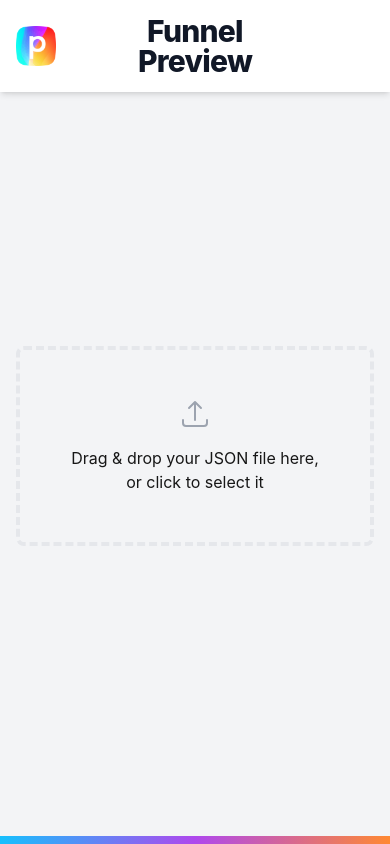
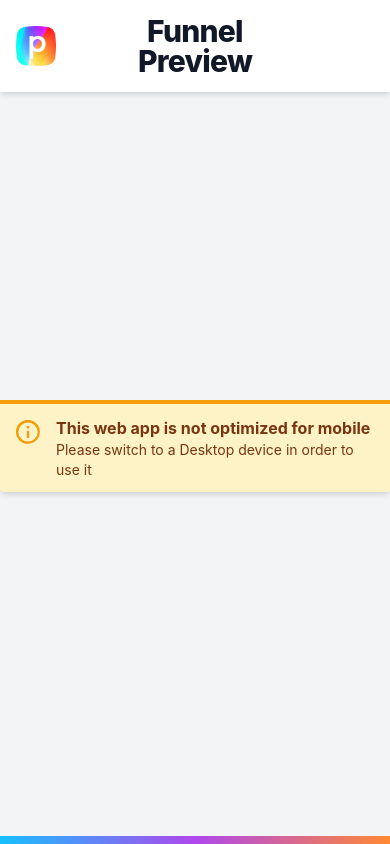
Before and after one commit to antoniocosentino/funnel-preview, a Next.js app: page / in a window 390 px wide. Built offline with nearby package versions, Linux system fonts and the light colour scheme.

Commit message:
mobile warning

```diff
--- /dev/null
+++ b/src/components/MobileWarning.tsx
@@ -0,0 +1,15 @@
+import React from 'react';
+
+const MobileWarning: React.FC = () => (
+    <div className="bg-amber-100 border-t-4 border-amber-500 rounded-b text-amber-900 px-4 py-3 shadow-md" role="alert">
+        <div className="flex">
+            <div className="py-1"><svg className="fill-current h-6 w-6 text-amber-500 mr-4" xmlns="http://www.w3.org/2000/svg" viewBox="0 0 20 20"><path d="M2.93 17.07A10 10 0 1 1 17.07 2.93 10 10 0 0 1 2.93 17.07zm12.73-1.41A8 8 0 1 0 4.34 4.34a8 8 0 0 0 11.32 11.32zM9 11V9h2v6H9v-4zm0-6h2v2H9V5z"/></svg></div>
+            <div>
+                <p className="font-bold">This web app is not optimized for mobile</p>
+                <p className="text-sm">Please switch to a Desktop device in order to use it</p>
+            </div>
+        </div>
+    </div>
+);
+
+export default MobileWarning;
--- a/src/pages/index.tsx
+++ b/src/pages/index.tsx
@@ -2,18 +2,42 @@ import Header from '../components/Header';
 import { AppContextProvider } from '../context/AppContext';
 import MainView from '../components/MainView';
 import Footer from '../components/Footer';
+import { useEffect, useState } from 'react';
+import MobileWarning from '../components/MobileWarning';
 
 export default function Home() {
+
+    const [isDesktop, setIsDesktop] = useState(true);
+
+    useEffect(() => {
+        const checkDevice = () => {
+            if (window.innerWidth < 1024) {
+                setIsDesktop(false);
+            } else {
+                setIsDesktop(true);
+            }
+        };
+
+        checkDevice();
+        window.addEventListener('resize', checkDevice);
+
+        return () => {
+            window.removeEventListener('resize', checkDevice);
+        };
+    }, []);
+
+    const appContent =
+        isDesktop
+            ? <MainView />
+            : <MobileWarning />;
 
     return (
         <AppContextProvider>
             <div className="relative min-h-screen flex flex-col bg-gray-100">
                 <Header />
-
                 <main className="flex-grow flex justify-center items-center pt-16 pb-4">
-                    <MainView />
+                    { appContent }
                 </main>
-
                 <Footer />
             </div>
         </AppContextProvider>
```
